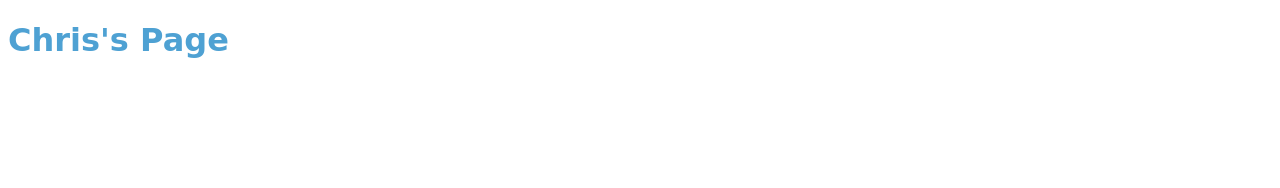
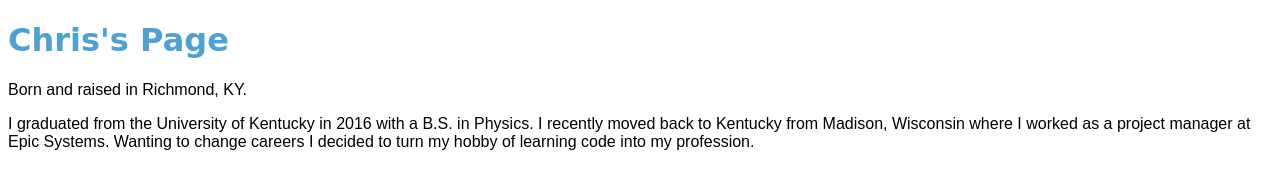
Before and after one commit to emberborja/portal, a plain HTML site: page app/people/chris.html in a window 1280 px wide. Drawn offline with Linux system fonts and the light colour scheme.

Commit message:
Adds bio to chris page

```diff
--- a/app/people/chris.html
+++ b/app/people/chris.html
@@ -5,6 +5,10 @@
     <link rel="stylesheet" type="text/css" href="../css/main.css">
 </head>
 <body>
-    <h1>Chris's Page</h1>
+    <div>
+        <h1>Chris's Page</h1>
+        <p>Born and raised in Richmond, KY.</p>
+        <p>I graduated from the University of Kentucky in 2016 with a B.S. in Physics. I recently moved back to Kentucky from Madison, Wisconsin where I worked as a project manager at Epic Systems. Wanting to change careers I decided to turn my hobby of learning code into my profession.</p>
+    </div>
 </body>
 </html>
```
